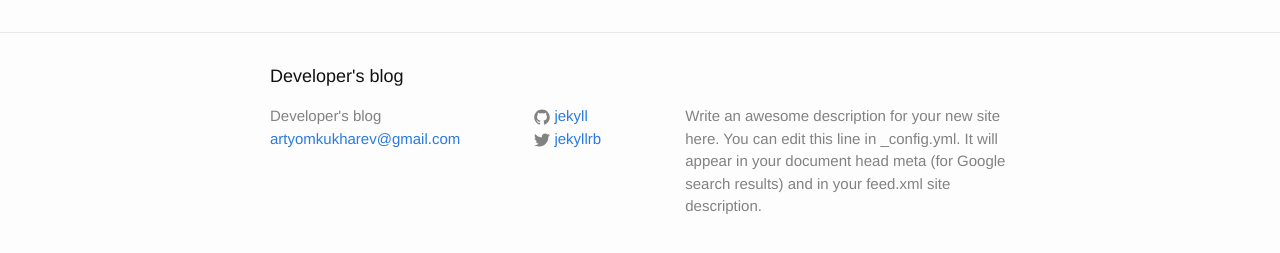
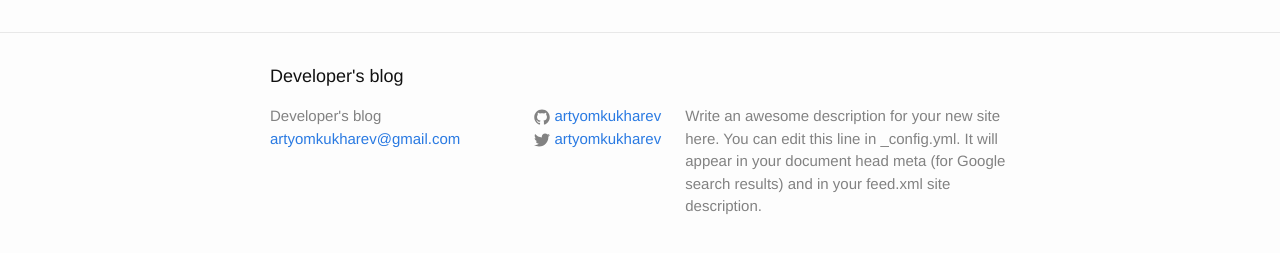
Before and after one commit to Hempleg/artyomkukharev.github.io, a Jekyll site: the page built from index.md, in a window 1280 px wide. Shown: the part 264-517 px from the top of the page. Built offline with Jekyll 4.4.1, drawn with Linux system fonts in a browser that asks for light colours.

Commit message:
Minor customization

```diff
--- a/_config.yml
+++ b/_config.yml
@@ -20,9 +20,9 @@
   line in _config.yml. It will appear in your document head meta (for
   Google search results) and in your feed.xml site description.
 baseurl: "" # the subpath of your site, e.g. /blog
-url: "" # the base hostname & protocol for your site, e.g. http://example.com
-twitter_username: jekyllrb
-github_username:  jekyll
+url: "http://www.artyomkukharev.com" # the base hostname & protocol for your site, e.g. http://example.com
+twitter_username: artyomkukharev
+github_username:  artyomkukharev
 
 # Build settings
 markdown: kramdown
```
